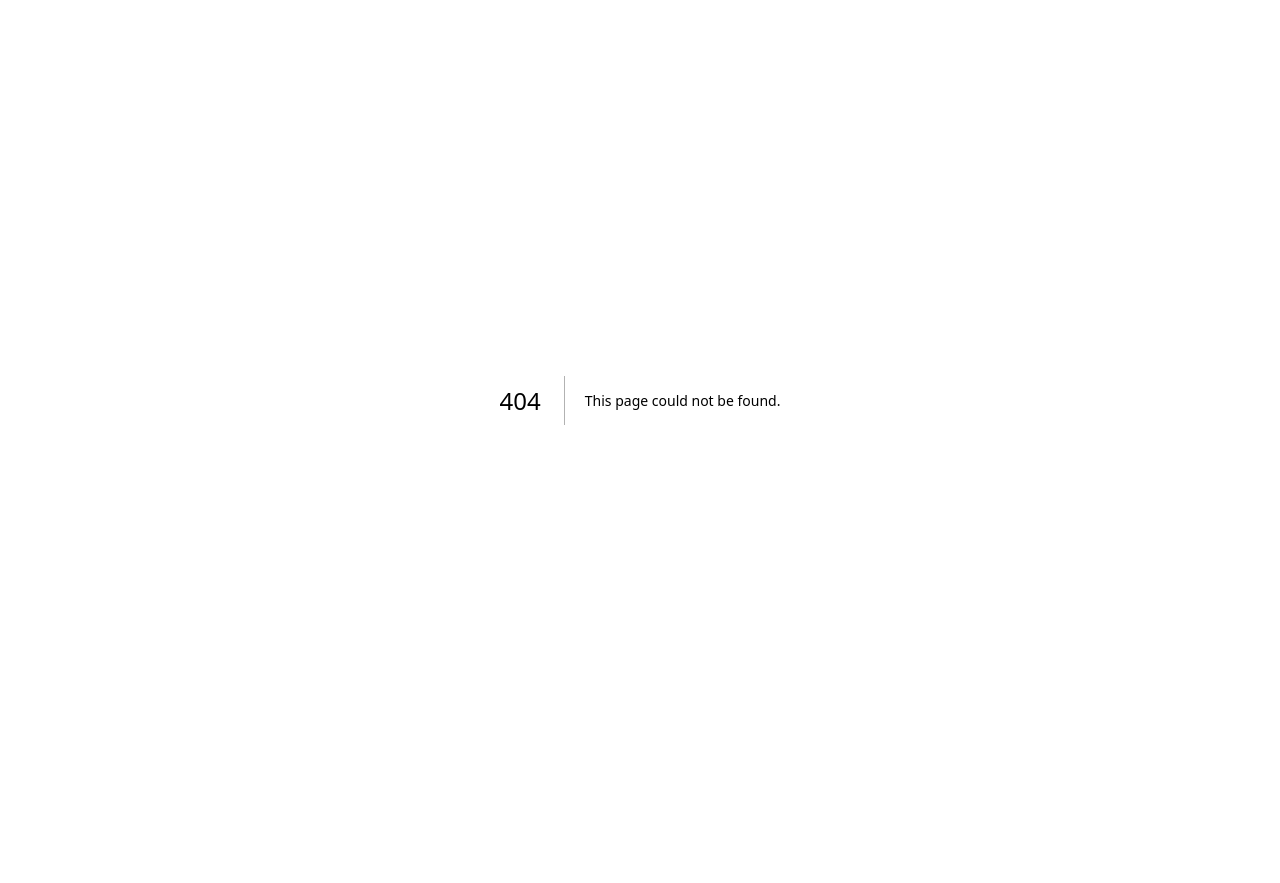
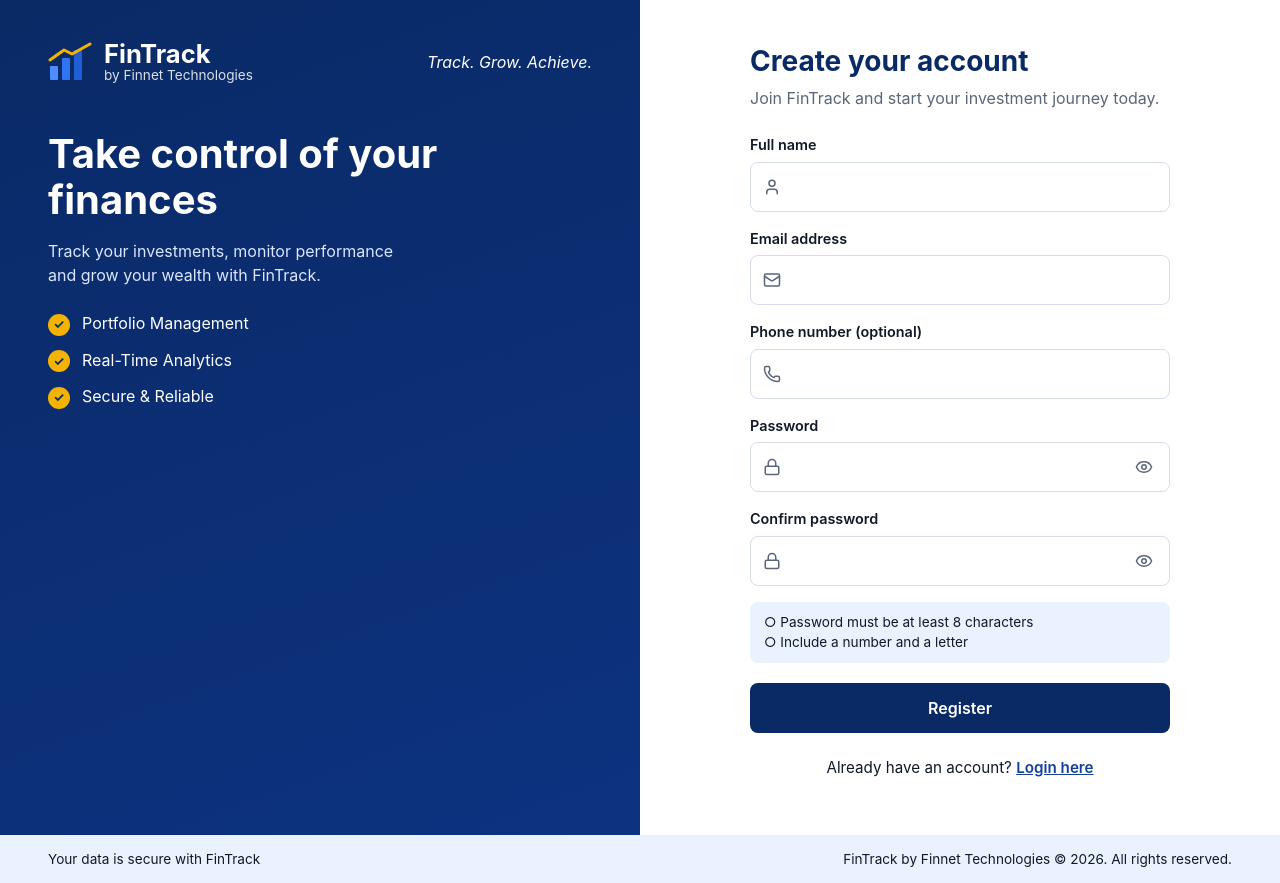
Before and after one commit to Maxoti/fintrack, a Next.js app in the folder frontend/: page /register in a window 1280 px wide. Before the commit this address had no page. Before the commit the page ends 800 px from the top, so only its background shows below. Built offline with nearby package versions, Linux system fonts and the light colour scheme; no server answers.

Commit message:
feat(auth): add register page with validation

```diff
--- /dev/null
+++ b/frontend/app/register/page.tsx
@@ -0,0 +1,75 @@
+"use client";
+import { useState } from "react";
+import Link from "next/link";
+import { useRouter } from "next/navigation";
+import { User, Mail, Phone, Lock } from "lucide-react";
+import AuthShell from "../components/AuthShell";
+import TextField from "../components/TextField";
+
+const API = process.env.NEXT_PUBLIC_API_URL ?? "http://localhost:4000";
+
+export default function RegisterPage() {
+  const router = useRouter();
+  const [form, setForm] = useState({ name: "", email: "", phone: "", password: "", confirm: "" });
+  const [errors, setErrors] = useState<Record<string, string>>({});
+  const [formError, setFormError] = useState("");
+  const [loading, setLoading] = useState(false);
+
+  const set = (k: keyof typeof form) => (v: string) => setForm((f) => ({ ...f, [k]: v }));
+  const lenOk = form.password.length >= 8;
+  const mixOk = /\d/.test(form.password) && /[A-Za-z]/.test(form.password);
+
+  async function onSubmit(e: React.FormEvent) {
+    e.preventDefault();
+    const next: Record<string, string> = {};
+    if (!form.name.trim()) next.name = "Full name is required";
+    if (!form.email.trim()) next.email = "Email is required";
+    else if (!/^\S+@\S+\.\S+$/.test(form.email)) next.email = "Enter a valid email address";
+    if (!lenOk || !mixOk) next.password = "Use at least 8 characters with a number and a letter";
+    if (form.confirm !== form.password) next.confirm = "Passwords do not match";
+    setErrors(next);
+    setFormError("");
+    if (Object.keys(next).length) return;
+
+    setLoading(true);
+    try {
+      const res = await fetch(`${API}/api/auth/register`, {
+        method: "POST",
+        headers: { "Content-Type": "application/json" },
+        body: JSON.stringify({ name: form.name, email: form.email, phone: form.phone || undefined, password: form.password }),
+      });
+      const data = await res.json().catch(() => ({}));
+      if (!res.ok) throw new Error(data?.error?.message ?? "Registration failed. Try again.");
+      router.push("/login");
+    } catch (err) {
+      setFormError(err instanceof Error ? err.message : "Something went wrong. Try again.");
+    } finally {
+      setLoading(false);
+    }
+  }
+
+  return (
+    <AuthShell
+      headline={<>Take control of your finances</>}
+      blurb="Track your investments, monitor performance and grow your wealth with FinTrack."
+      showFeatures
+    >
+      <h2>Create your account</h2>
+      <p className="sub">Join FinTrack and start your investment journey today.</p>
+      <form onSubmit={onSubmit} noValidate>
+        {formError && <div className="alert" role="alert">{formError}</div>}
+        <TextField id="name" label="Full name" icon={<User size={18} />} value={form.name} onChange={set("name")} error={errors.name} autoComplete="name" />
+        <TextField id="email" label="Email address" type="email" icon={<Mail size={18} />} value={form.email} onChange={set("email")} error={errors.email} autoComplete="email" />
+        <TextField id="phone" label="Phone number (optional)" type="tel" icon={<Phone size={18} />} value={form.phone} onChange={set("phone")} autoComplete="tel" />
+        <TextField id="password" label="Password" type="password" icon={<Lock size={18} />} value={form.password} onChange={set("password")} error={errors.password} autoComplete="new-password" />
+        <TextField id="confirm" label="Confirm password" type="password" icon={<Lock size={18} />} value={form.confirm} onChange={set("confirm")} error={errors.confirm} autoComplete="new-password" />
+        <ul className="hint">
+          <li data-ok={lenOk}>{lenOk ? "✓" : "○"} Password must be at least 8 characters</li>
+          <li data-ok={mixOk}>{mixOk ? "✓" : "○"} Include a number and a letter</li>
+        </ul>
+        <button className="btn" type="submit" disabled={loading}>{loading ? "Creating account…" : "Register"}</button>
+      </form>
+      <p className="auth__switch">Already have an account? <Link href="/login">Login here</Link></p>
+    </AuthShell>
+  );
+}
```
